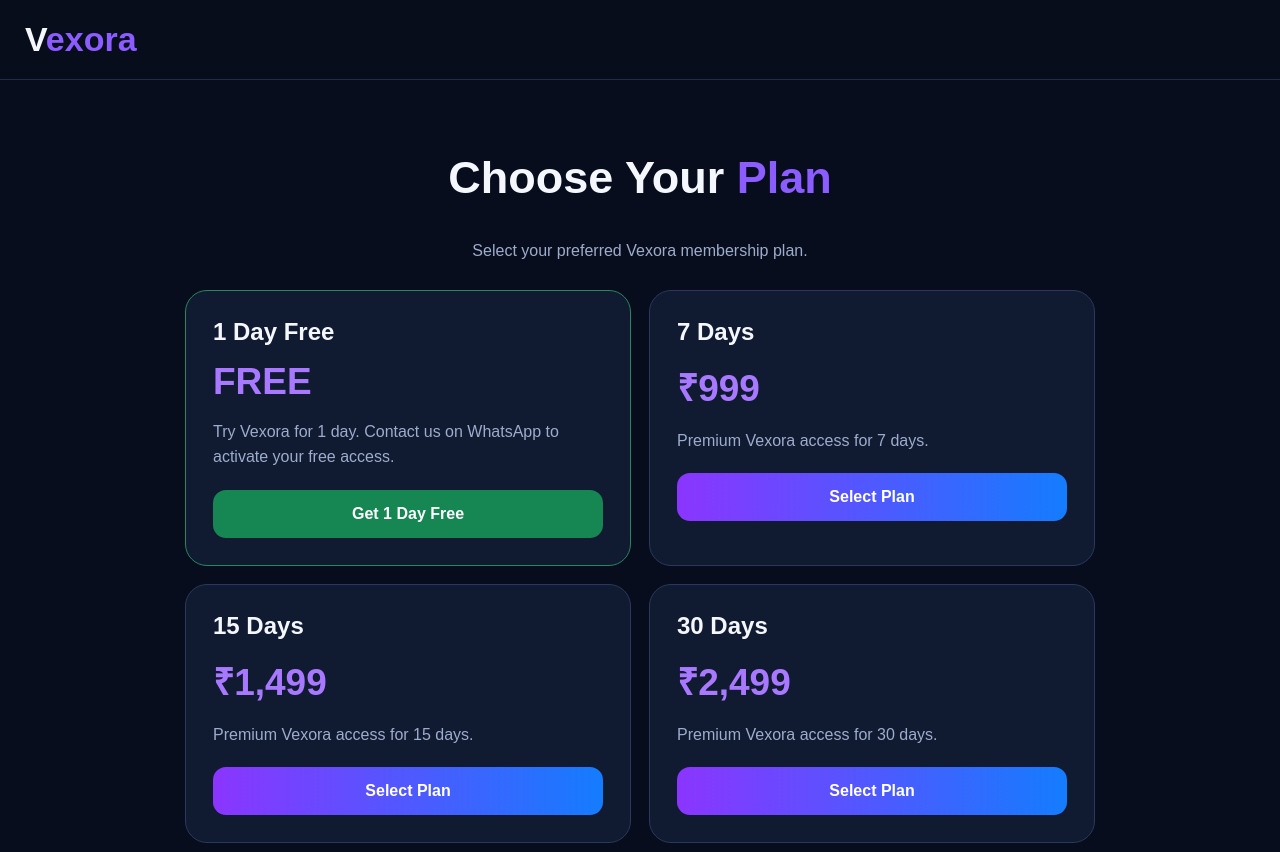
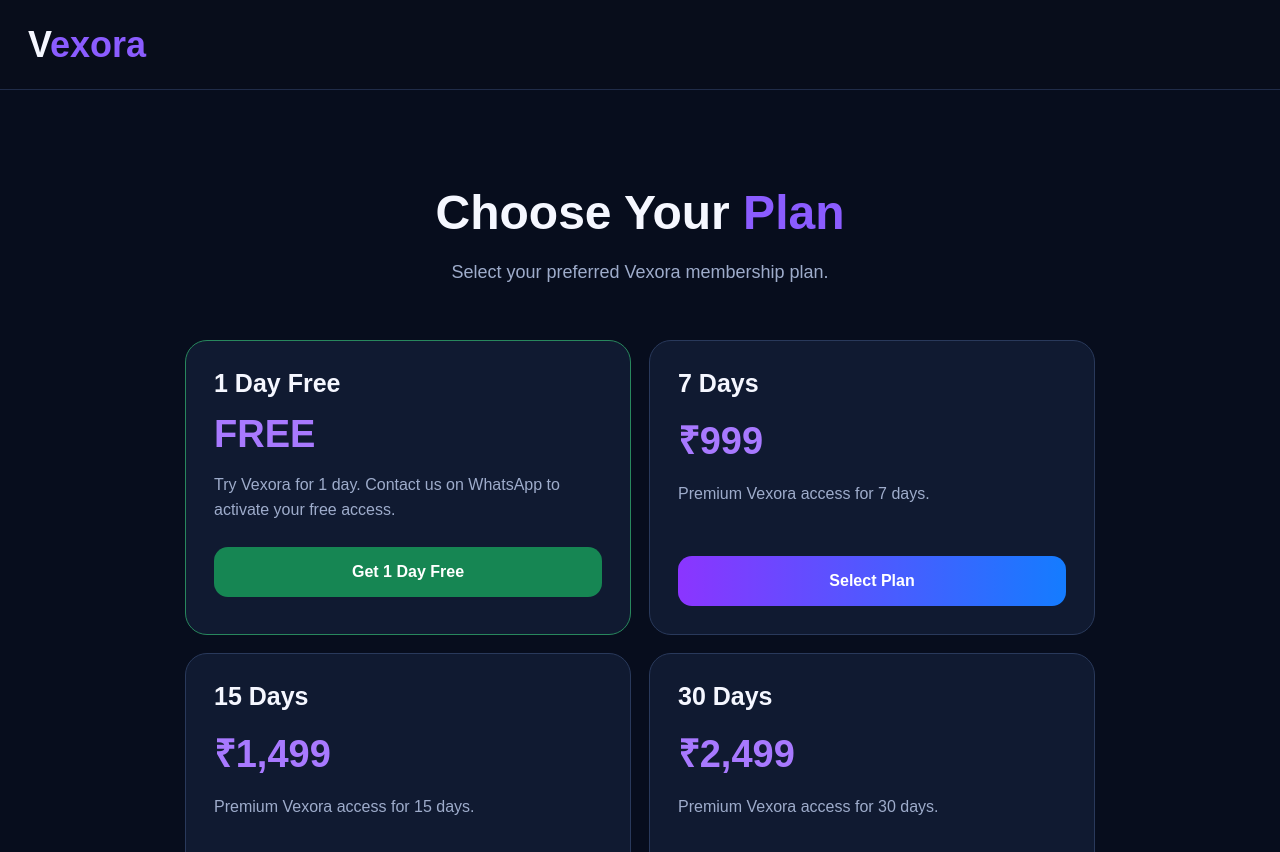
Before and after one commit to nipul830/Vexora, a website: page plans.html in a window 1280 px wide. Shown: the top 852 px of the page. Drawn offline with Linux system fonts and the light colour scheme.

Commit message:
Update plans.html

```diff
--- a/plans.html
+++ b/plans.html
@@ -1,186 +1,146 @@
 <!doctype html>
 
 <html lang="en">
+<head>
+  <meta charset="utf-8">
+  <meta name="viewport" content="width=device-width, initial-scale=1">
+  <title>Vexora — Plans</title>    <style>
+    *{box-sizing:border-box}
 
-<head>
-
-<meta charset="utf-8">
-
-<meta
-  name="viewport"
-  content="width=device-width,initial-scale=1"
->
-
-<title>Vexora — Plans</title>
-
-<style>
-
-* {
-  box-sizing:border-box;
+    body{
+      margin:0;
+      font-family:Arial,Helvetica,sans-serif;
+      color:#f5f7ff;
+      background:#070d1d;
     }
 
-body {
-  margin:0;
-  background:#070d1d;
-  color:#f5f7ff;
-  font-family:Arial,sans-serif;
-}
+    a{text-decoration:none}
 
-.topbar {
-  height:80px;
+    .topbar{
+      height:90px;
       display:flex;
       align-items:center;
-  padding:0 25px;
+      padding:0 28px;
       background:#080d1b;
       border-bottom:1px solid #202c49;
     }
 
-.logo {
-  font-size:34px;
-  font-weight:900;
+    .logo{
+      font-size:36px;
+      font-weight:800;
     }
 
-.logo span {
-  color:#8b5cff;
-}
+    .logo span{color:#8b5cff}
 
-.container {
+    .container{
       max-width:950px;
       margin:auto;
       padding:35px 20px 60px;
     }
 
-.hero {
+    .hero{
       text-align:center;
-  margin-bottom:30px;
+      padding:20px 10px 35px;
     }
 
-.hero h1 {
-  font-size:45px;
+    .hero h1{
+      font-size:48px;
+      margin-bottom:15px;
     }
 
-.hero p {
+    .hero p{
       color:#9eaccb;
+      font-size:18px;
+      line-height:1.6;
     }
 
-.plans {
+    .plans{
       display:grid;
       grid-template-columns:repeat(2,1fr);
       gap:18px;
     }
 
-.plan {
-  padding:27px;
-  border-radius:22px;
+    .plan{
       background:#101a31;
       border:1px solid #29395b;
+      border-radius:22px;
+      padding:28px;
     }
 
-.plan h2 {
-  margin:0;
+    .plan.free{
+      border-color:#28875d;
     }
 
-.price {
+    .plan.lifetime{
+      border-color:#8b5cff;
+    }
+
+    .plan h2{
+      margin:0 0 10px;
+      font-size:25px;
+    }
+
+    .price{
+      font-size:38px;
+      font-weight:800;
       margin:15px 0;
       color:#a879ff;
-  font-size:37px;
-  font-weight:900;
     }
 
-.plan p {
+    .plan p{
+      min-height:55px;
       color:#9eaccb;
       line-height:1.6;
     }
 
-.btn {
+    .btn{
       display:block;
-  padding:15px;
+      text-align:center;
+      padding:16px;
+      border-radius:14px;
+      background:linear-gradient(90deg,#8b35ff,#147cff);
+      color:white;
+      font-weight:800;
       margin-top:20px;
-  text-align:center;
-  border-radius:13px;
-  color:white;
-  text-decoration:none;
-  font-weight:800;
-  background:linear-gradient(
-    90deg,
-    #8b35ff,
-    #147cff
-  );
     }
 
-.free {
-  border-color:#28875d;
-}
-
-.free .btn {
+    .free .btn{
       background:#168653;
     }
 
-.lifetime {
-  border-color:#8b5cff;
+    .support{
+      text-align:center;
+      margin-top:35px;
     }
 
-.support {
-  margin-top:30px;
-  text-align:center;
-}
-
-.support p {
+    .support p{
       color:#9eaccb;
     }
 
-@media(max-width:650px) {
-
-  .plans {
+    @media(max-width:650px){
+      .plans{
         grid-template-columns:1fr;
       }
 
-  .hero h1 {
-    font-size:37px;
+      .hero h1{
+        font-size:39px;
       }
-
     }
-
-</style>
-
-</head>
-
-<body>
-
-<header class="topbar">
-
-<div class="logo">
-V<span>exora</span>
-</div>
-
-</header>
-
-<main class="container">
-
-<section class="hero">
-
-<h1>
-Choose Your
-<span style="color:#8b5cff">
-Plan
-</span>
+  </style>  </head>  <body>  <header class="topbar">
+  <div class="logo">V<span>exora</span></div>
+</header>  <main class="container">    <section class="hero">  <h1>
+  Choose Your <span style="color:#8b5cff">Plan</span>
 </h1>
 
 <p>
   Select your preferred Vexora membership plan.
 </p>
 
-</section>
-
-<section class="plans">
-
-<!-- 1 DAY FREE -->
+  </section>    <section class="plans">  <!-- 1 DAY FREE -->
 
 <div class="plan free">
 
-<h2>
-1 Day Free
-</h2>
+  <h2>1 Day Free</h2>
 
   <div class="price">
     FREE
@@ -201,13 +161,12 @@
 
 </div>
 
+
 <!-- 7 DAYS -->
 
 <div class="plan">
 
-<h2>
-7 Days
-</h2>
+  <h2>7 Days</h2>
 
   <div class="price">
     ₹999
@@ -226,13 +185,12 @@
 
 </div>
 
+
 <!-- 15 DAYS -->
 
 <div class="plan">
 
-<h2>
-15 Days
-</h2>
+  <h2>15 Days</h2>
 
   <div class="price">
     ₹1,499
@@ -251,13 +209,12 @@
 
 </div>
 
+
 <!-- 30 DAYS -->
 
 <div class="plan">
 
-<h2>
-30 Days
-</h2>
+  <h2>30 Days</h2>
 
   <div class="price">
     ₹2,499
@@ -276,13 +233,12 @@
 
 </div>
 
+
 <!-- LIFETIME -->
 
 <div class="plan lifetime">
 
-<h2>
-Lifetime
-</h2>
+  <h2>Lifetime</h2>
 
   <div class="price">
     ₹11,000
@@ -301,11 +257,7 @@
 
 </div>
 
-</section>
-
-<section class="support">
-
-<p>
+  </section>    <section class="support">  <p>
   Need help with a plan?
 </p>
 
@@ -317,10 +269,5 @@
   WhatsApp Support
 </a>
 
-</section>
-
-</main>
-
-</body>
-
+  </section>  </main>  </body>
 </html>
```
Lines whose indentation alone changed are shown as unchanged.
